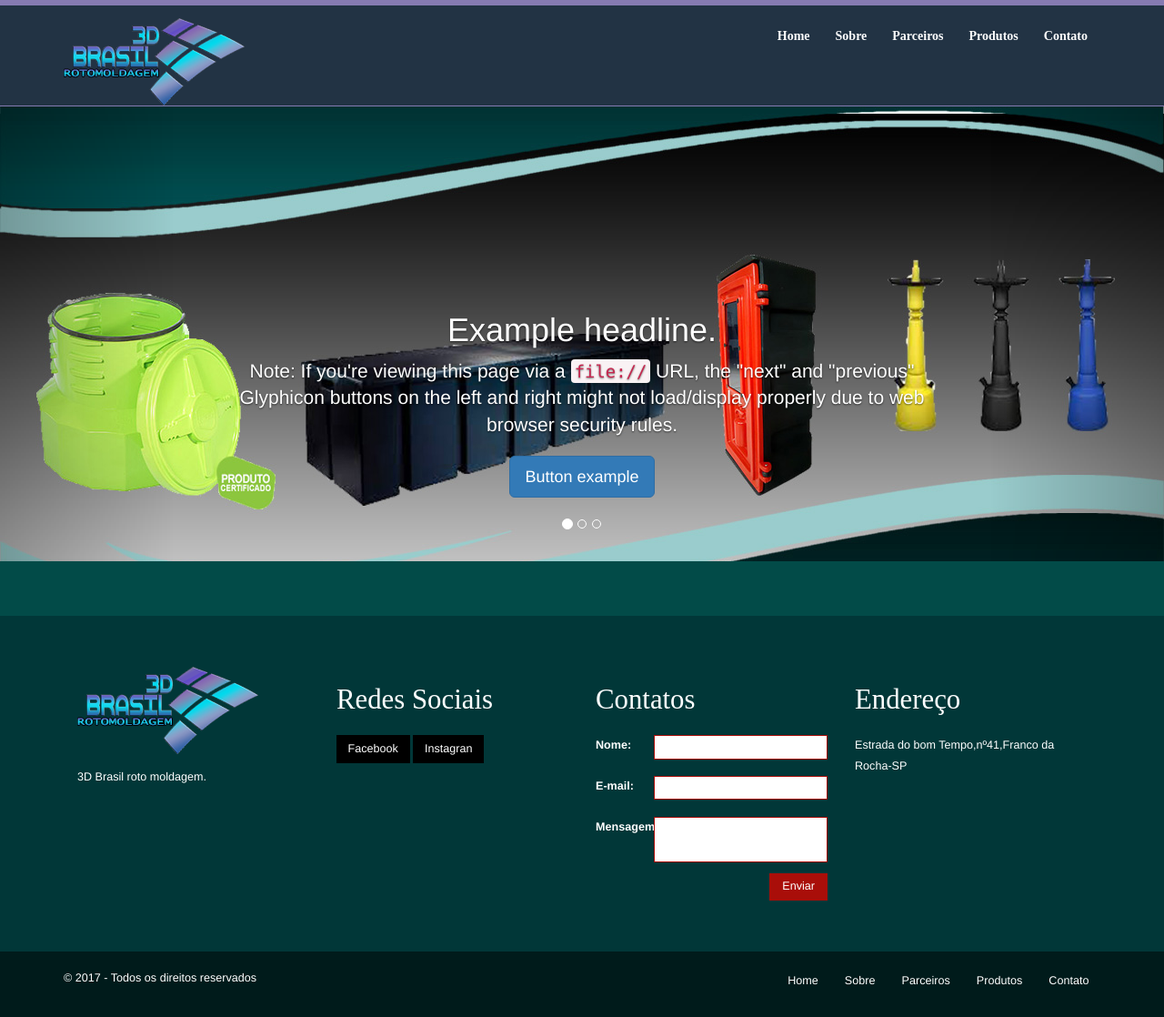
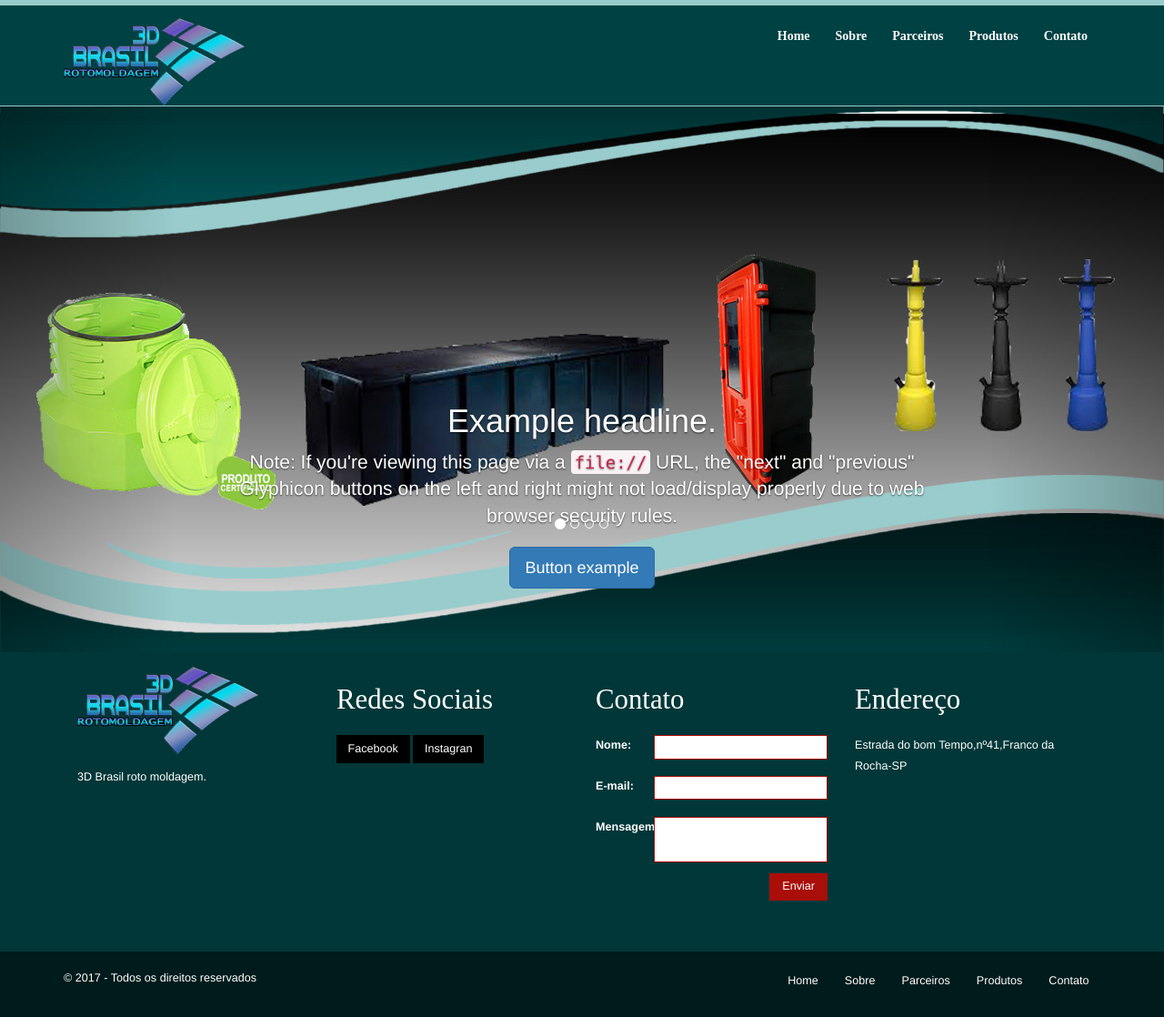
Before and after one commit to ThiiagoArcanjo/carvernastudioprojects, a CodeIgniter app: page /database/index.php/home/index in a window 1280 px wide. Shown: the top 1118 px of the page at 91% size. Run offline with CodeIgniter, Linux system fonts and the light colour scheme.

Commit message:
Alteração no home e inserção de banner

```diff
--- a/3dbrasil/application/views/footer.php
+++ b/3dbrasil/application/views/footer.php
@@ -16,7 +16,7 @@
 				</ul>
 			</div>
 			<div class="col-md-3 ftr-grids">
-				<h3>Contatos</h3>
+				<h3>Contato</h3>
 				<?php
 					$atributos = array('name' =>'formulario_contato', 'id' => 'formulario_contato');
 					echo form_open(base_url('welcome/enviar_mensagem'),$atributos) .
--- a/3dbrasil/application/views/home.php
+++ b/3dbrasil/application/views/home.php
@@ -9,6 +9,7 @@
 					<li data-target="#myCarousel" data-slide-to="0" class="active"></li>
 					<li data-target="#myCarousel" data-slide-to="1"></li>
 					<li data-target="#myCarousel" data-slide-to="2"></li>
+					<li data-target="#myCarousel" data-slide-to="3"></li>
 				</ol>
 				<div class="carousel-inner" role="listbox">
 					<div class="item active">
@@ -41,6 +42,16 @@
 							</div>
 						</div>
 					</div>
+					<div class="item">
+						<img class="second-slide" src="<?php echo base_url('assets/images/b2.jpg') ?>" alt="Second slide">
+						<div class="container">
+							<div class="carousel-caption">
+								<!--<h1>Another example headline.</h1>
+								<p>Cras justo odio, dapibus ac facilisis in, egestas eget quam. Donec id elit non mi porta gravida at eget metus. Nullam id dolor id nibh ultricies vehicula ut id elit.</p>
+								<p><a class="btn btn-lg btn-primary" href="#" role="button">Button example</a></p> -->
+							</div>
+						</div>
+					</div>
 					<a class="left carousel-control" href="#myCarousel" role="button" data-slide="prev">
 						<span class=""></span>
 						<span class="sr-only"></span>
--- a/3dbrasil/assets/css/carousel.css
+++ b/3dbrasil/assets/css/carousel.css
@@ -49,7 +49,7 @@
 
 /* Declare heights because of positioning of img element */
 .carousel .item {
-  height: 500px;
+  height: 600px;
   background-color: #024b48;
 }
 .carousel-inner > .item > img {
@@ -57,7 +57,7 @@
   top: 0;
   left: 0;
   min-width: 100%;
-  height: 500px;
+  height: 600px;
 }
 
 
--- a/3dbrasil/assets/css/style.css
+++ b/3dbrasil/assets/css/style.css
@@ -60,23 +60,23 @@
     background: url(../images/b1.jpg)no-repeat center;
     background-size: cover;
     min-height: 800px;
-    border-top: 6px solid #017575;
+    border-top: 6px solid #9acccd;
 }
 .header-container{
-   background-color: #234;
+    background-color: #004143  ;
     background-size: cover;
-    border-top: 6px solid #867bb2;
+    border-top: 6px solid #9acccd;
 
 }
 .banner1 {
     background: url(../images/b1.jpg)no-repeat;
     background-size: cover;
     min-height: 255px;
-    border-top: 6px solid #867bb2;
+    border-top: 6px solid #9acccd;
 }
 .header-main {
     padding: 1em 0em 0em 0em;
-    border-bottom:1px solid #867bb2;
+    border-bottom:1px solid #9acccd;
 }
 .logo {
     float: left;
@@ -112,7 +112,7 @@
   font-family: 'Lato-Regular';
 }
 .top-nav ul.res li a:hover, .top-nav ul.res li a.active, .cl-effect-11 a::before {
-    color:#867bb2;
+    color:#FFF;
 }
 span.menu-drop {
     display: none;
@@ -194,7 +194,7 @@
 .menu--shylock .menu__item--current .menu__link,
 .menu--shylock .menu__item--current .menu__link:hover,
 .menu--shylock .menu__item--current .menu__link:focus {
-	color: #867bb2;
+	color: #FFF;
 }
 
 .menu--shylock .menu__item--current .menu__link::after,
@@ -209,7 +209,7 @@
 }
 .menu--shylock .menu__link:hover,
 .menu--shylock .menu__link:focus {
-	color:#867bb2;
+	color:#FFF;
 }
 
 .menu--shylock .menu__link:hover::before,
@@ -236,12 +236,12 @@
 	transition: transform 0.4s cubic-bezier(0.22, 0.61, 0.36, 1);
 }
 .menu--shylock .menu__link::before {
-	background: #867bb2;
+	background: #FFF;
 	-webkit-transition-delay: 0.4s;
 	transition-delay: 0.4s;
 }
 .menu--shylock .menu__link::after {
-	background: #867bb2;
+	background: #FFF;
 }
 /*--banner first block strat here--*/
 .bann-frs-block-right {
```
Also changed, not shown: 3dbrasil/assets/images/b2.jpg (added).
